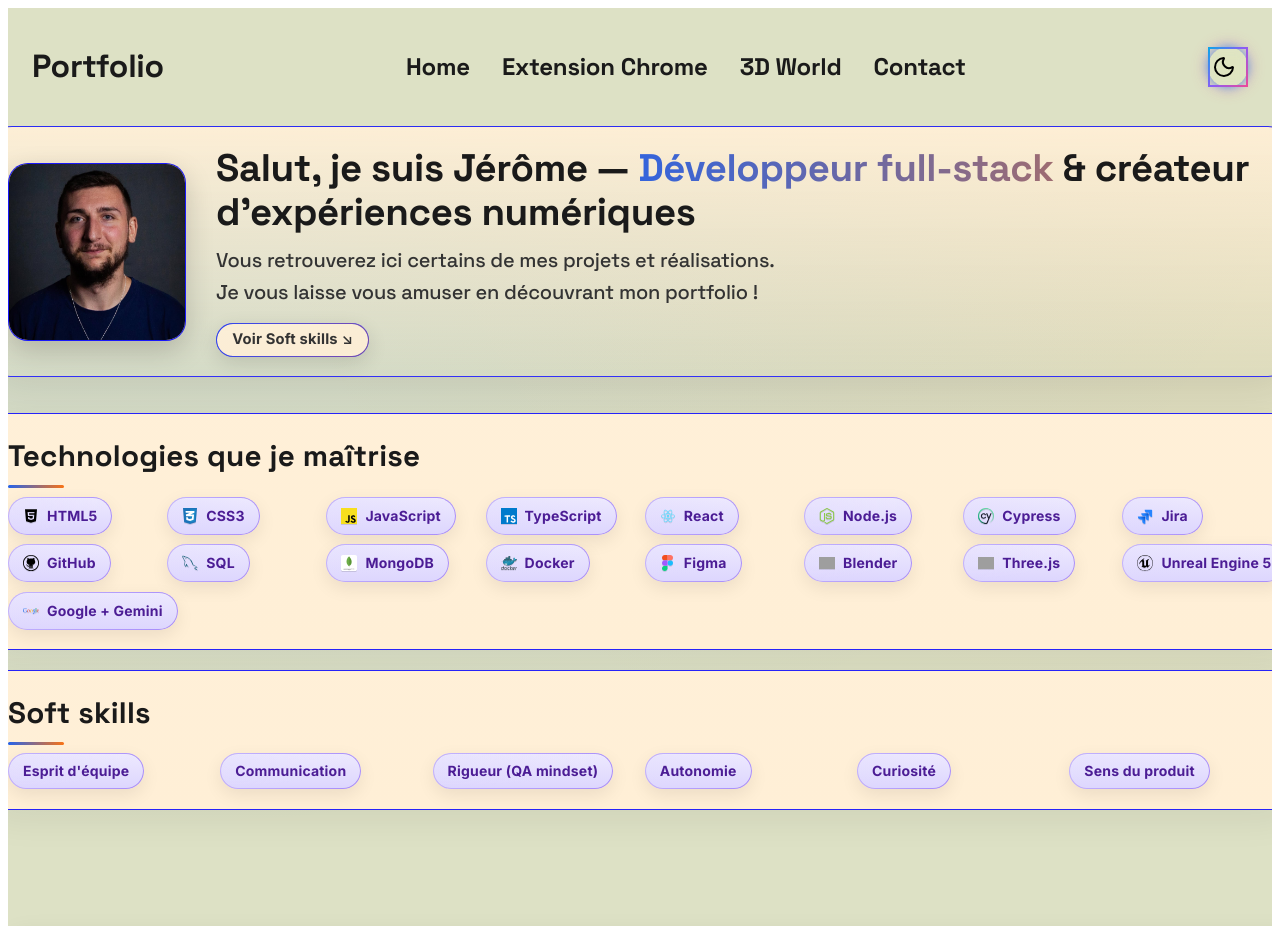
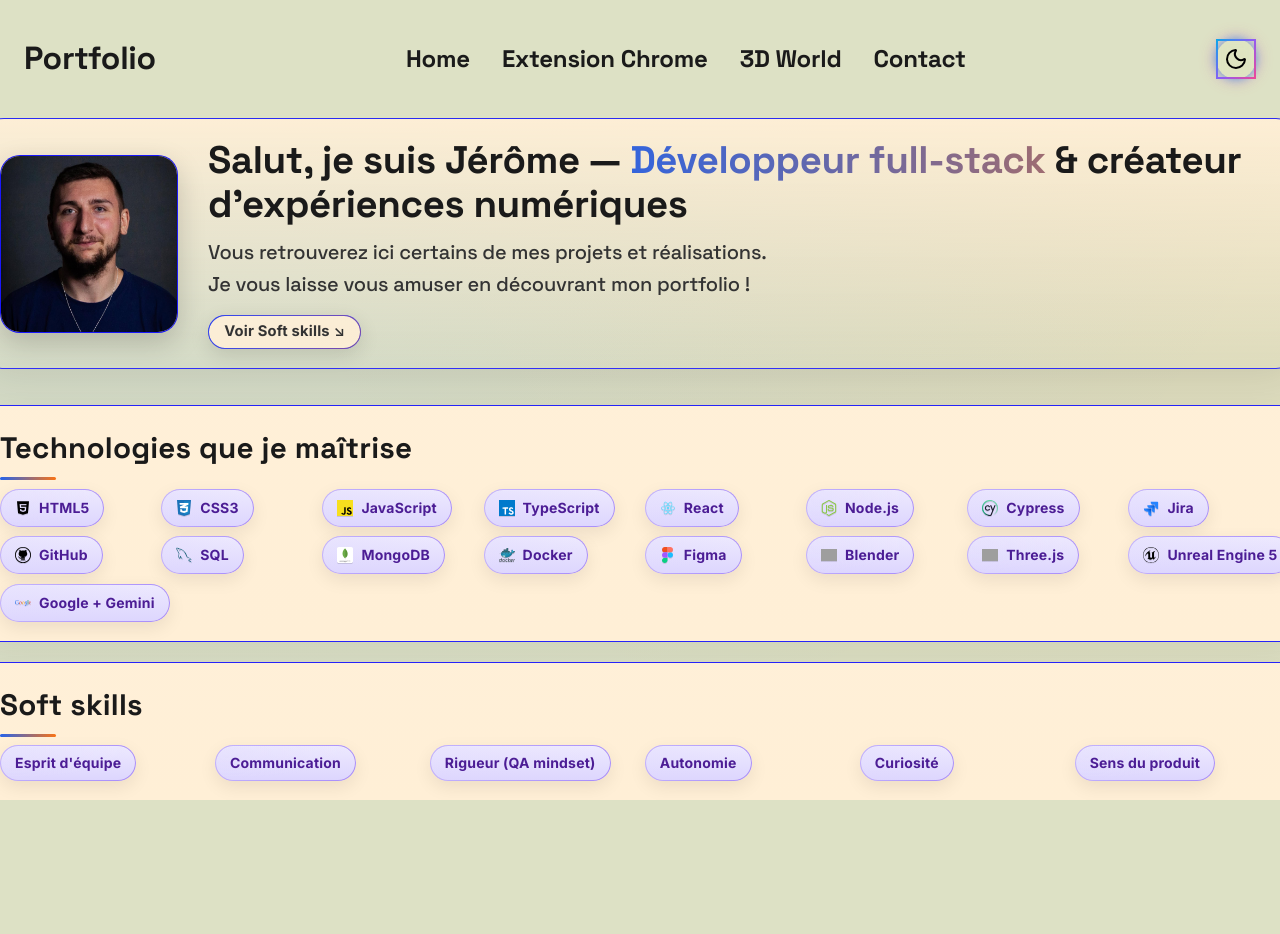
Before and after one commit to Elfspectrals/portfolioV2, a React (Vite) app: page / in a window 1280 px wide. After the commit the page ends 800 px from the top, so only its background shows below. Built offline with nearby package versions, Linux system fonts and the light colour scheme; grey boxes are pictures that could not be loaded.

Commit message:
fix style stuff

```diff
--- a/src/pages/Contact.module.scss
+++ b/src/pages/Contact.module.scss
@@ -105,8 +105,27 @@
   cursor: not-allowed;
 }
 
-svg {
-    vertical-align: middle;
-    margin-right: 0.5rem;
-    size: 0.5rem;
+
+:root {
+  --font-heading: "Space Grotesk", system-ui, -apple-system, Segoe UI, Roboto, Arial, "Noto Sans", "Apple Color Emoji", "Segoe UI Emoji";
+  --font-body: "Inter", system-ui, -apple-system, Segoe UI, Roboto, Arial, "Noto Sans", "Apple Color Emoji", "Segoe UI Emoji";
 }
+
+
+body {
+  font-family: var(--font-body);
+  line-height: 1.6;
+  -webkit-font-smoothing: antialiased;
+  text-rendering: optimizeLegibility;
+}
+
+h1, h2, h3, h4, h5, h6 {
+  font-family: var(--font-heading);
+  font-weight: 700;
+  letter-spacing: -0.01em;
+}
+
+p {
+  margin: 0 0 1rem;
+  font-size: 1rem;
+}
--- a/src/styles/abstracts/_variables.scss
+++ b/src/styles/abstracts/_variables.scss
@@ -1,3 +1,5 @@
+@use "sass:map";
+
 /* ===== Couleurs & maps ===== */
 $blue:   #2563eb;
 $orange: #f97316;
@@ -22,16 +24,16 @@ $v-dark: (
 );
 
 /* ===== Mixins pour exporter des maps en variables CSS ===== */
-@function m($map, $key, $fallback:null) {
-  @return if(map-has-key($map, $key), map-get($map, $key), $fallback);
+@function m($mapObj, $key, $fallback:null) {
+  @return if(map.has-key($mapObj, $key), map.get($mapObj, $key), $fallback);
 }
 
-@mixin export-theme-vars($map) {
-  --background: #{m($map, "background")};
-  --text: #{m($map, "text")};
-  --card-bg: #{m($map, "card-bg")};
-  --card-text: #{m($map, "card-text")};
-  --card-icon: #{m($map, "card-icon")};
+@mixin export-theme-vars($mapObj) {
+  --background: #{m($mapObj, "background")};
+  --text: #{m($mapObj, "text")};
+  --card-bg: #{m($mapObj, "card-bg")};
+  --card-text: #{m($mapObj, "card-text")};
+  --card-icon: #{m($mapObj, "card-icon")};
 
   /* accents globaux (optionnel) */
   --accent: #{$blue};
@@ -39,7 +41,7 @@ $v-dark: (
   --success: #{$green};
 
   /* bordures selon thème (si besoin) */
-  --card-border: #{if($map == $v-dark, $border-Card-Dark, $border-Card-Light)};
+  --card-border: #{if($mapObj == $v-dark, $border-Card-Dark, $border-Card-Light)};
 }
 
 /* Variables spécifiques au badge violet */
--- a/src/styles/main.scss
+++ b/src/styles/main.scss
@@ -9,3 +9,14 @@
 @use 'layout/grid';
 @use 'components/buttons';
 @use 'components/card';
+
+html, body {
+  height: 100%;
+  margin: 0;
+  padding: 0;
+  background: var(--background);
+  color: var(--text);
+  scroll-behavior: smooth;
+  overflow-x: hidden;
+
+}
```
